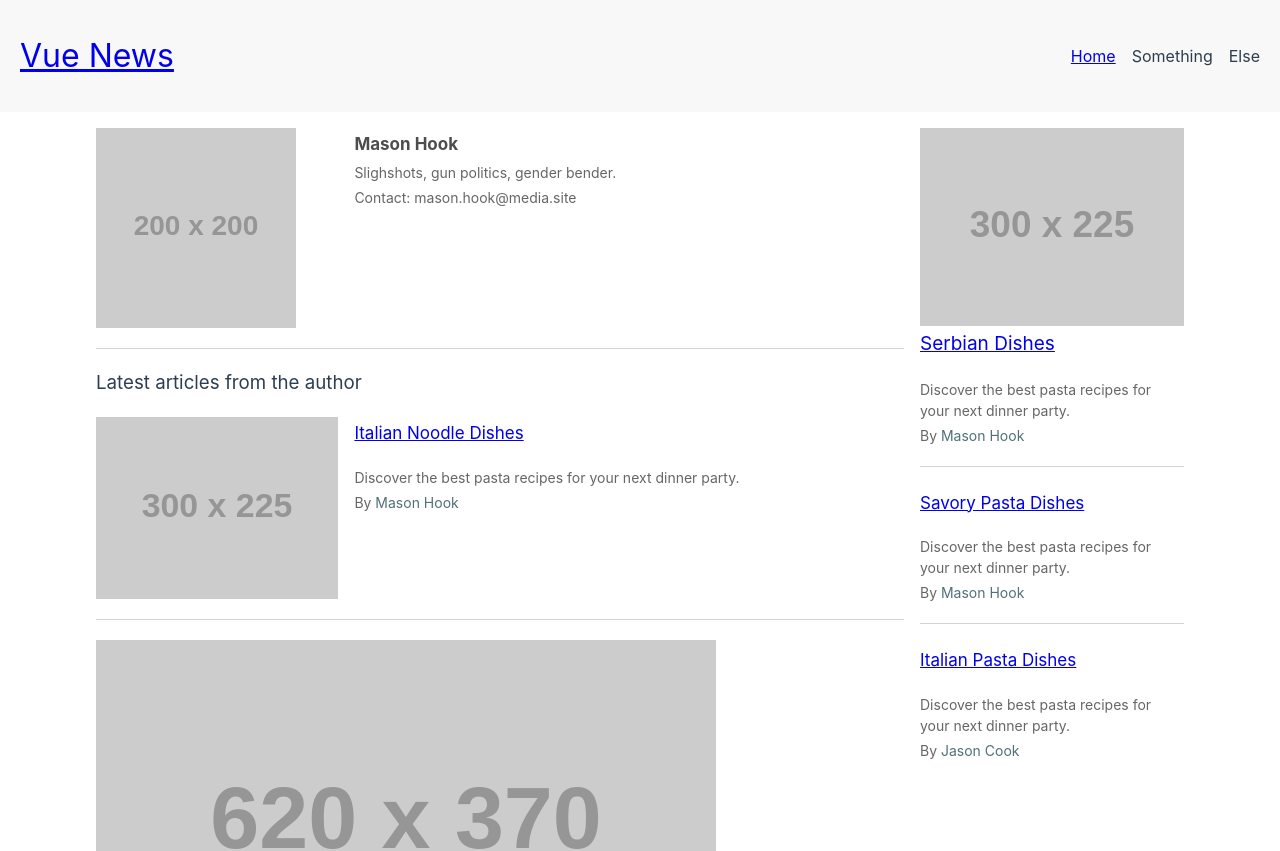
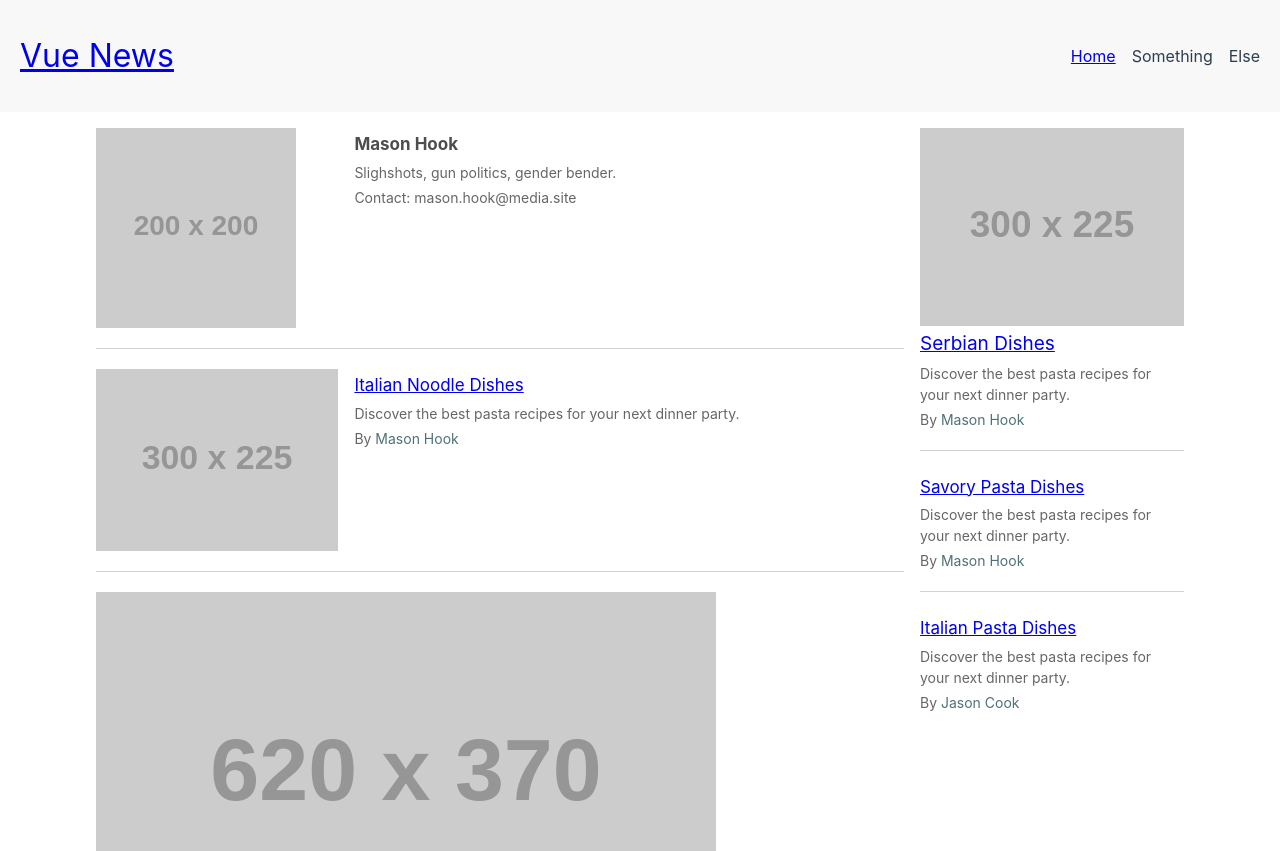
Before and after one commit to yaanno/vue-news, a Vue app: page /author/1 in a window 1280 px wide. Shown: the top 851 px of the page. Built offline with nearby package versions, Linux system fonts and the light colour scheme.

Commit message:
better spec

```diff
--- a/src/assets/main.css
+++ b/src/assets/main.css
@@ -123,9 +123,6 @@
 .card__thumb {
   flex: 0 0 30%;
 }
-/* .card__thumb img {
-  width: 100%;
-} */
 
 .card__content {
   --flow-space: 0.25rem;
--- a/src/router/index.ts
+++ b/src/router/index.ts
@@ -3,9 +3,7 @@ import HomeView from '@/views/HomeView.vue'
 import AuthorView from '@/views/AuthorView.vue'
 import ArticleView from '@/views/ArticleView.vue'
 
-const router = createRouter({
-  history: createWebHistory(import.meta.env.BASE_URL),
-  routes: [
+const routes = [
   {
     path: '/',
     name: 'home',
@@ -22,6 +20,12 @@ const router = createRouter({
     component: AuthorView
   }
 ]
+
+const router = createRouter({
+  history: createWebHistory(import.meta.env.BASE_URL),
+  routes: routes
 })
 
+export { routes }
+
 export default router
--- a/src/views/AuthorView.vue
+++ b/src/views/AuthorView.vue
@@ -1,7 +1,7 @@
 <script setup lang="ts">
 import ColumnItem from '@/components/ColumnItem.vue'
-import Article, { type ArticleData } from '@/components/ArticleCard.vue'
-import Author, { type AuthorData } from '@/components/AuthorItem.vue'
+import Article from '@/components/ArticleCard.vue'
+import Author from '@/components/AuthorItem.vue'
 import articles from '@/data/articles.json'
 import authors from '@/data/authors.json'
 import { useRoute } from 'vue-router'
@@ -26,7 +26,6 @@ watch(
   <main class="columns" style="--cols: 2">
     <ColumnItem>
       <Author :data="author" :style="`--horizontal: true`" v-if="author" />
-      <h3>Latest articles from the author</h3>
       <Article
         v-for="(article, index) in authorArticles"
         :data="article"
@@ -46,10 +45,3 @@ watch(
     </ColumnItem>
   </main>
 </template>
-<style>
-h3::after {
-  content: '';
-  margin-bottom: var(--gap);
-  display: block;
-}
-</style>
```
Also changed, not shown: 1 other file (tests, documents, lock files or other folders). Lines whose indentation alone changed are shown as unchanged.
